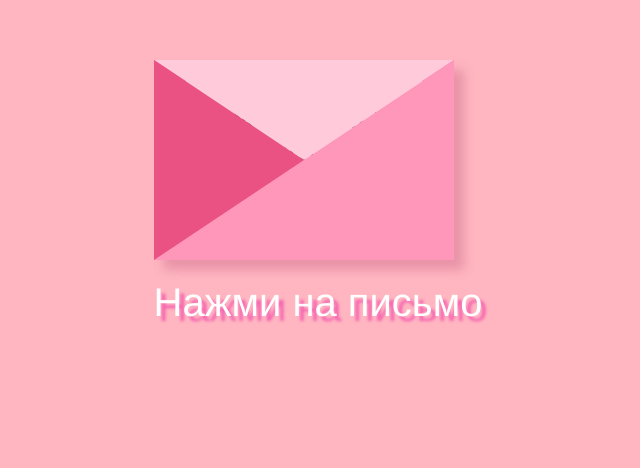
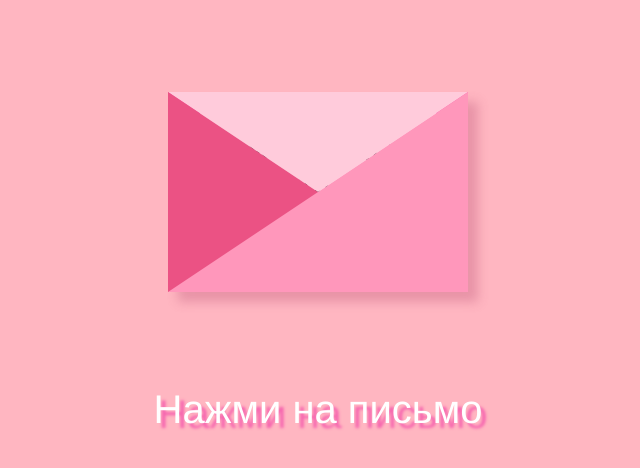
Before and after one commit to likeauser9/support.github.io, a plain HTML site: page index.html in a window 1280 px wide. Shown: the part 208-676 px from the top of the page, without its empty margins (322-962 px from the left). Drawn offline with Linux system fonts and the light colour scheme.

Commit message:
second commit

```diff
--- a/index.html
+++ b/index.html
@@ -8,12 +8,14 @@
 </head>
 <body>
   <div class="wrapper">
+    <div class="content">
       <div class="envelope_wrapper" onclick="toggleEnvelope()">
         <div class="lid one"></div>
         <div class="lid two"></div>
         <div class="envelope"></div>
         <div class="letter">
           <p>Женя, пожалуйста не грусти, все будет хорошо</p>
+        </div>
       </div>
     </div>
 
--- a/style.css
+++ b/style.css
@@ -15,12 +15,29 @@ body {
   background-color: #FFB6C1;
 }
 
+.wrapper {
+  height: 100vh;
+  width: 100%;
+  position: relative;
+  display: flex;
+  justify-content: center;
+  align-items: center;
+}
+
+.content {
+  display: flex;
+  justify-content: center;
+  align-items: center;
+}
+
 .hint_wrapper {
   color: white;
   text-align: center;
   margin-top: 20px;
   font-size: 40px;
   text-shadow: 5px 5px 3px #F664AF;
+  position: absolute;
+  bottom: 20%;
 }
 
 .envelope_wrapper {
```
Lines whose indentation alone changed are shown as unchanged.
